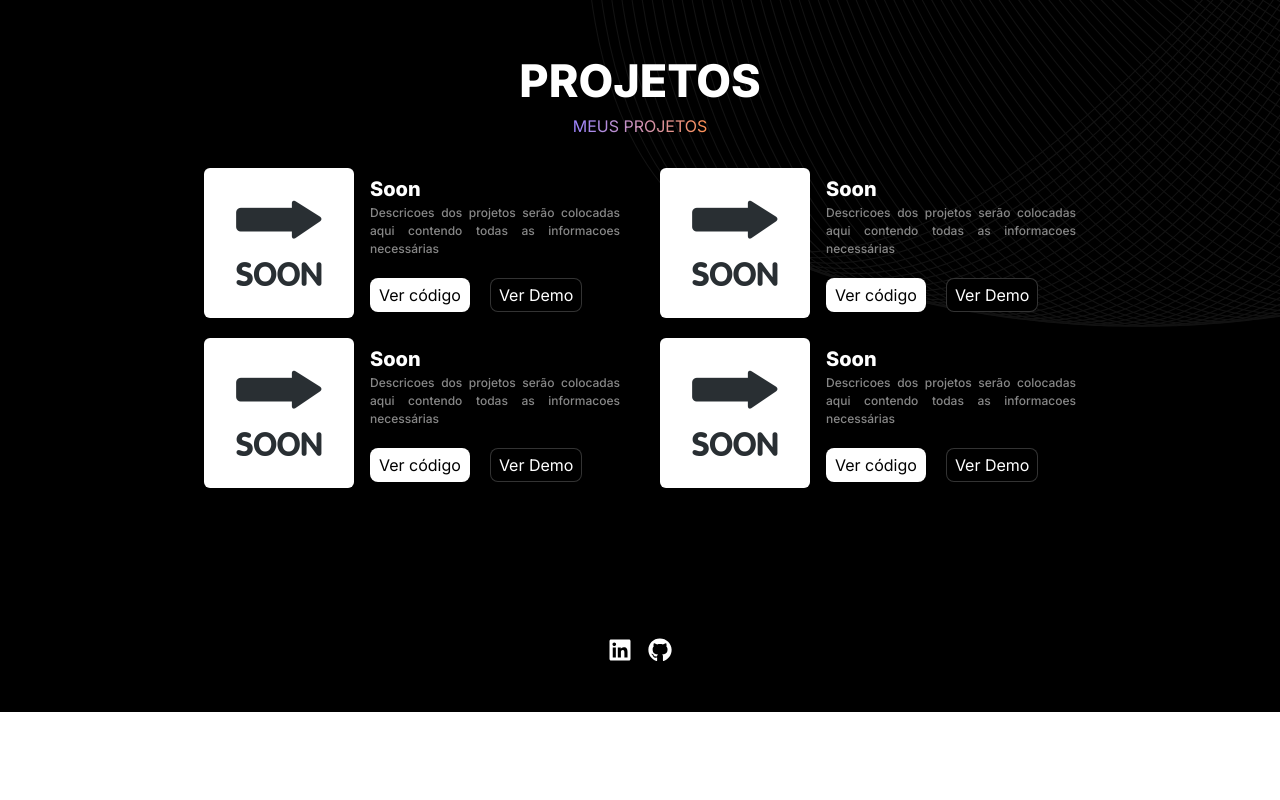
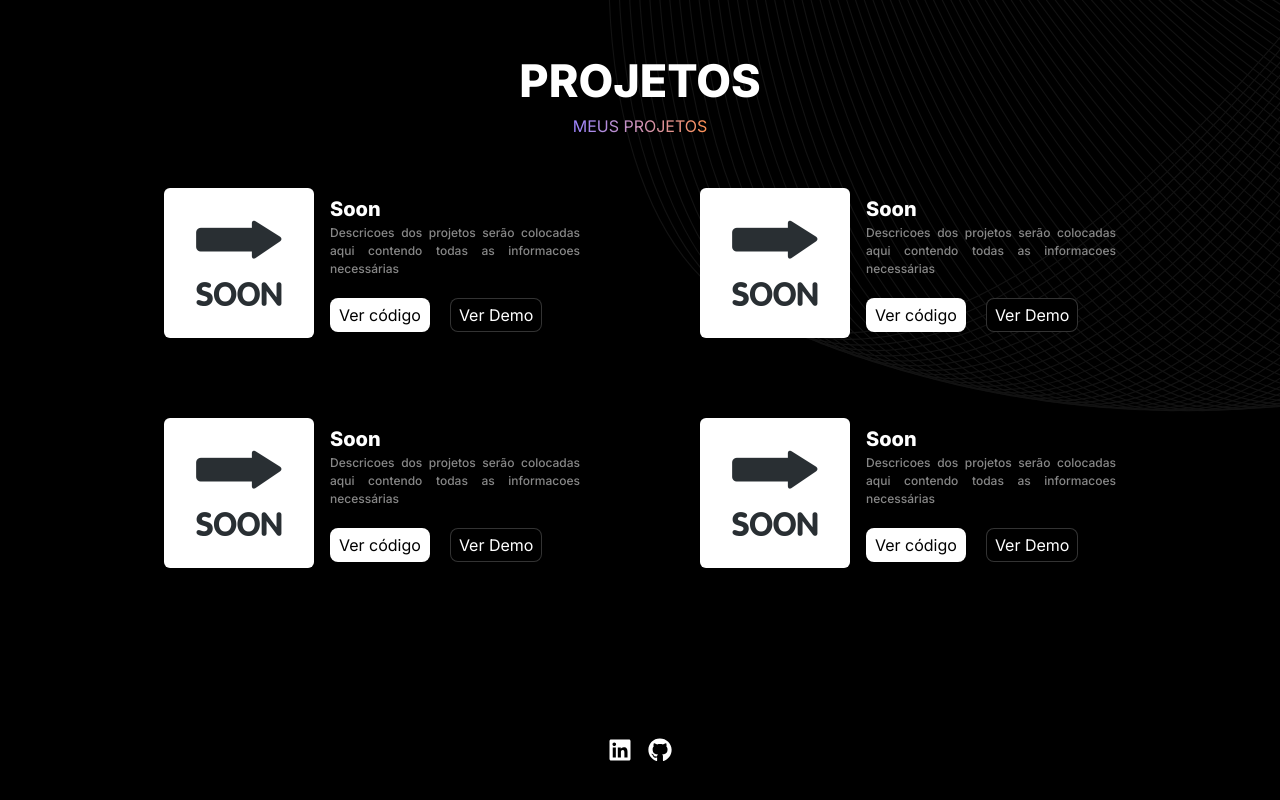
Before and after one commit to joaootaviofm/portfolio, a React (Vite) app: page / in a window 1280 px wide. Shown: the part 1756-2556 px from the top of the page. Before the commit the page ends 2468 px from the top, so only its background shows below. Built offline with nearby package versions, Linux system fonts and the light colour scheme.

Commit message:
scale and shadow on hover

```diff
--- a/src/components/Projects.jsx
+++ b/src/components/Projects.jsx
@@ -40,9 +40,9 @@ export default function Projects() {
           MEUS PROJETOS
         </span>
       </p>
-      <div className="mt-[30px] grid lg:grid-cols-2 grid-cols-1 gap-y-5 gap-x-10">
+      <div className="mt-[30px] grid lg:grid-cols-2 grid-cols-1 gap-y-10 gap-x-20">
         {projects.map((project, index) => (
-          <div key={index} className="flex items-center gap-4">
+          <div key={index} className="hover:bg-white/20 hover:shadow-xl hover:shadow-white/40 hover:scale-110 rounded-xl transition-all duration-300 p-5 -white flex items-center gap-4">
             <div>
               <img
               className="rounded-md"
```
